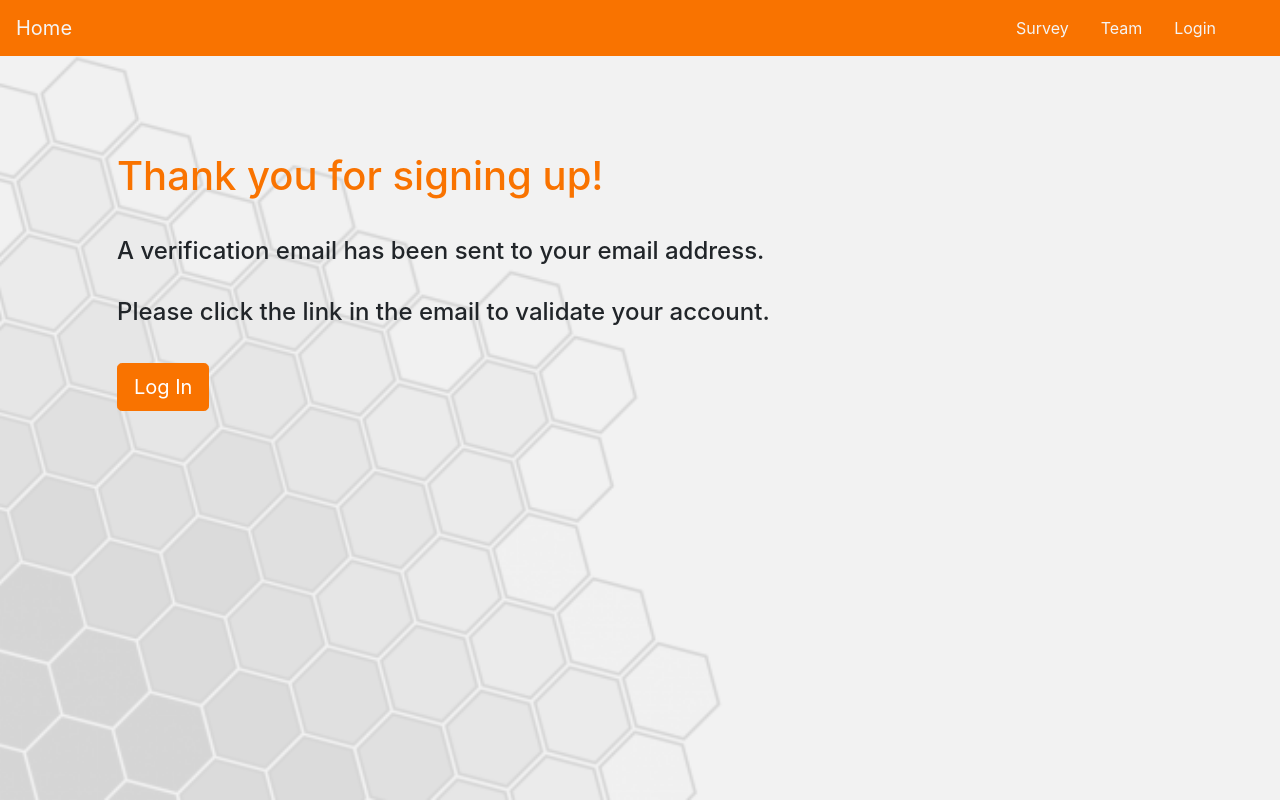
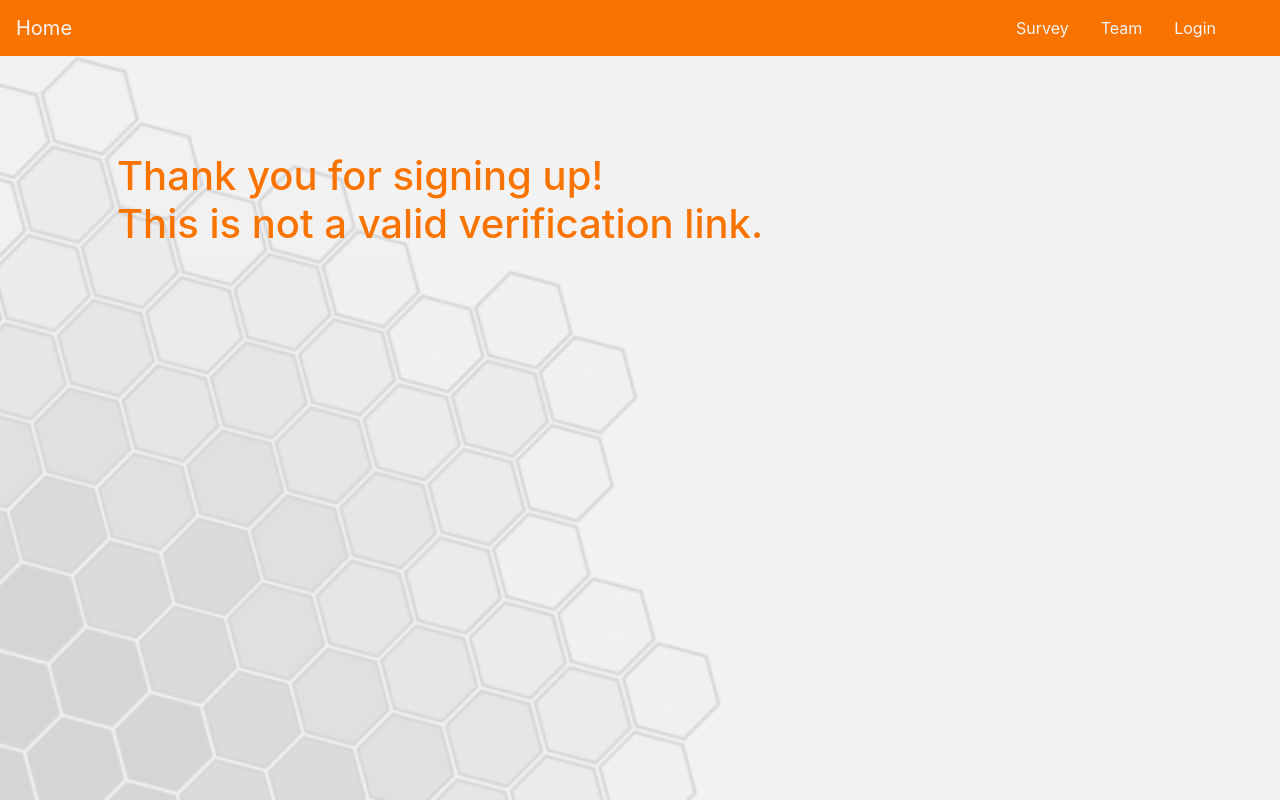
Before and after one commit to jake41397/databaseProject, a PHP site: page /surveyToday/verify.php in a window 1280 px wide. Run offline with PHP 8.4, Linux system fonts and the light colour scheme; some libraries are stand-ins or nearby versions.

Commit message:
verification system

```diff
--- a/loginhelper.php
+++ b/loginhelper.php
@@ -17,7 +17,6 @@
       $row = mysqli_fetch_array($result,MYSQLI_ASSOC);
       $active = $row['active'];
       $userID = $row['UserId'];
-      $active = !$active;
       $count = mysqli_num_rows($result);
 
       if($count == 1)
--- a/register.php
+++ b/register.php
@@ -36,7 +36,8 @@ if($result->num_rows > 0)
   else
   {
     echo("<script>console.log('Attempting to insert into Users table and send email');</script>");
-    $query = "INSERT INTO users (email, password, hash, active) VALUES ('$email','$password', 0, 0)";
+    $hash = md5( rand(0,1000) ); // Generate random 32 character hash and assign it to a local variable.
+    $query = "INSERT INTO users (email, password, hash, active) VALUES ('$email','$password', '$hash', 0)";
     $result = mysqli_query($db, $query);
 
     if (!$result)
@@ -61,7 +62,7 @@ if($result->num_rows > 0)
     ------------------------
 
     Please click this link to activate your account:
-    https://dbsdatabase.com/verify.php?email='.$email.'
+    https://dbsdatabase.com/verify.php?email='.$email.'&hash='.$hash.'
 
     '; // Our message above including the link
 
--- a/verify.php
+++ b/verify.php
@@ -1,4 +1,4 @@
-<?php session_start();?>
+<?php include("config.php"); ?>
 
 <!DOCTYPE html>
 <html lang="en">
@@ -44,16 +44,30 @@
          <div class="description ">
            <h1>Thank you for signing up!
              <?php
-             if(!isset($_SESSION['loggedin']))
+             if (isset($_GET['email']) && !empty($_GET['email']) AND isset($_GET['hash']) && !empty($_GET['hash']))
              {
-               echo "<h4></br>A verification email has been sent to your email address.</h4></br><h4>Please click the link in the email to validate your account.</br></br></h4>
-                      <button class='btn btn-outline-secondary btn-lg' onclick=\"location.href='login.php';\">Log In</button>";
+                 $email = mysqli_escape_string($_GET['email']);
+                 $hash = mysqli_escape_string($_GET['hash']);
+
+                 $search = mysqli_query("SELECT * FROM users WHERE email='".$email."' AND hash='".$hash."' AND active='0'");
+                 $match = mysql_num_rows($search);
+
+                 if ($match > 0)
+                 {
+                     // We have a match, activate the account
+                     mysqli_query("UPDATE users SET active='1' WHERE email='".$email."' AND hash='".$hash."' AND active='0'");
+                     echo '<div class="statusmsg">Your account has been activated, you can now login</div>';
+                 }
+                 else
+                 {
+                    echo '<div class="statusmsg">This is not a valid verification link.</div>';
+                 }
              }
              else
              {
-               echo "<p>Start making your survey today!</p>
-                    <button class='btn btn-outline-secondary btn-lg' onclick=\"location.href='surveys.php';\">Create Survey</button>";
+                echo '<div class="statusmsg">This is not a valid verification link.</div>';
              }
+
              ?>
 
            </h1>
```
